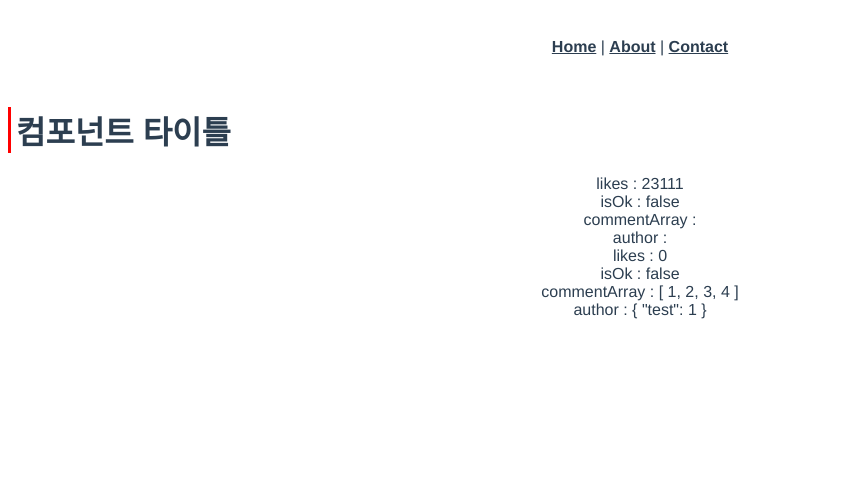
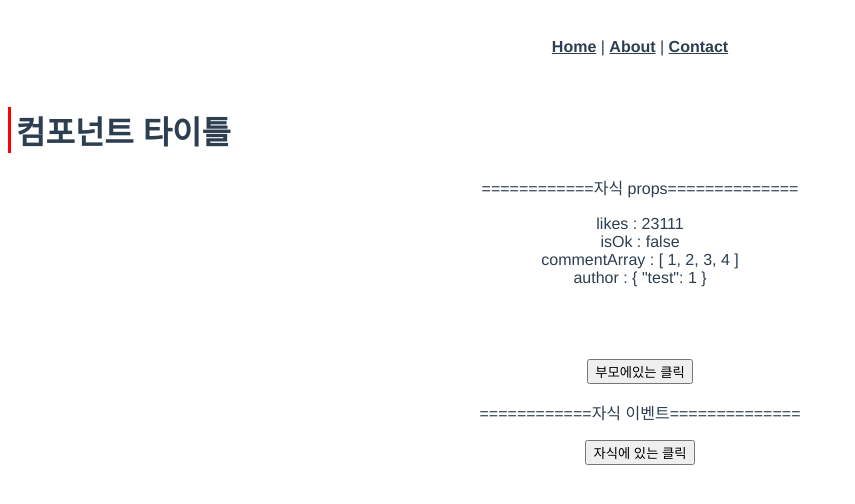
Before and after one commit to manbalboy/vue-restart, a Vue app in the folder vue-default/: page /example4 in a window 1280 px wide. Shown: the top 504 px of the page, without its empty margins (0-855 px from the left). Built offline with nearby package versions, Linux system fonts and the light colour scheme; what vue-sweetalert2 would draw is missing.

Commit message:
자식에 있는 이벤트 클릭

```diff
--- a/vue-default/src/views/Component/ChildComponent.vue
+++ b/vue-default/src/views/Component/ChildComponent.vue
@@ -1,15 +1,29 @@
 <template>
     <div>
-        <div>likes : {{ likes }}</div>
-        <div>isOk : {{ isOk }}</div>
-        <div>commentArray : {{ commentArray }}</div>
-        <div>author : {{ author }}</div>
+        <div v-if="type == 'props'">
+            <p>============자식 props==============</p>
+            <div>likes : {{ likes }}</div>
+            <div>isOk : {{ isOk }}</div>
+        </div>
+        <div v-else-if="type == 'props1'">
+            <div>commentArray : {{ commentArray }}</div>
+            <div>author : {{ author }}</div>
+            <br />
+            <br />
+        </div>
+        <div v-else>
+            <p>============자식 이벤트==============</p>
+            <button @click="clickFn" ref="child_btn">자식에 있는 클릭</button>
+        </div>
     </div>
 </template>
 
 <script>
     export default {
         props: {
+            type: {
+                type: String,
+            },
             likes: {
                 type: Number,
                 default: 0,
@@ -25,6 +39,11 @@
                 type: Object,
             },
         },
+        methods: {
+            clickFn() {
+                alert('부모에서 발생시킨 이벤트');
+            },
+        },
     };
 </script>
 
--- a/vue-default/src/views/Component/Example4.vue
+++ b/vue-default/src/views/Component/Example4.vue
@@ -1,8 +1,16 @@
 <template>
     <div>
         <PageTitle :title="title"></PageTitle>
-        <ChildComponent :likes="likes" :isOk="isOk"></ChildComponent>
-        <ChildComponent :commentArray="[1, 2, 3, 4]" :author="{ test: 1 }"></ChildComponent>
+        <ChildComponent type="props" :likes="likes" :isOk="isOk"></ChildComponent>
+        <ChildComponent
+            type="props1"
+            :commentArray="[1, 2, 3, 4]"
+            :author="{ test: 1 }"
+        ></ChildComponent>
+        <br />
+        <br />
+        <button @click="callChild">부모에있는 클릭</button>
+        <ChildComponent type="event" ref="child_component"></ChildComponent>
     </div>
 </template>
 
@@ -21,6 +29,11 @@
             PageTitle,
             ChildComponent,
         },
+        methods: {
+            callChild() {
+                this.$refs.child_component.$refs.child_btn.click();
+            },
+        },
     };
 </script>
 
```
